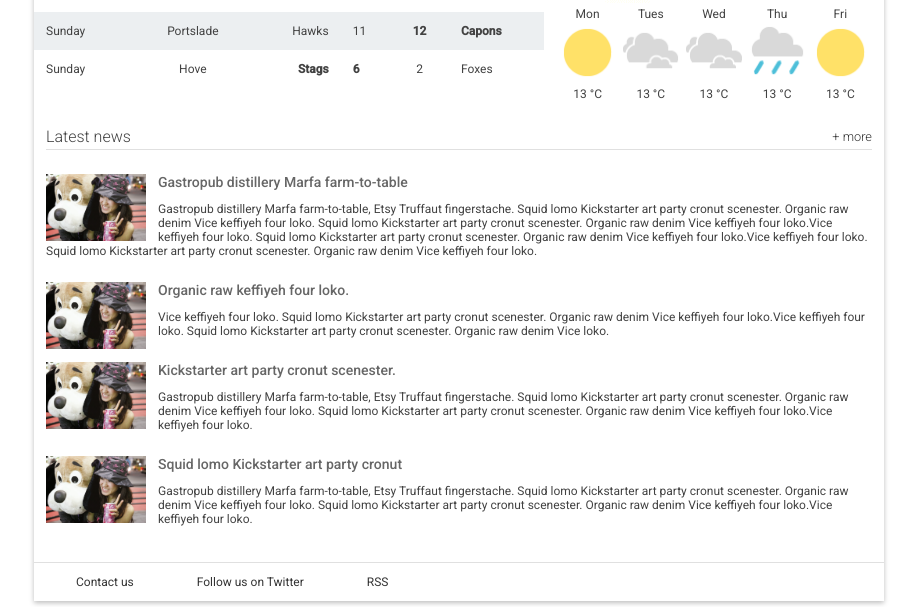
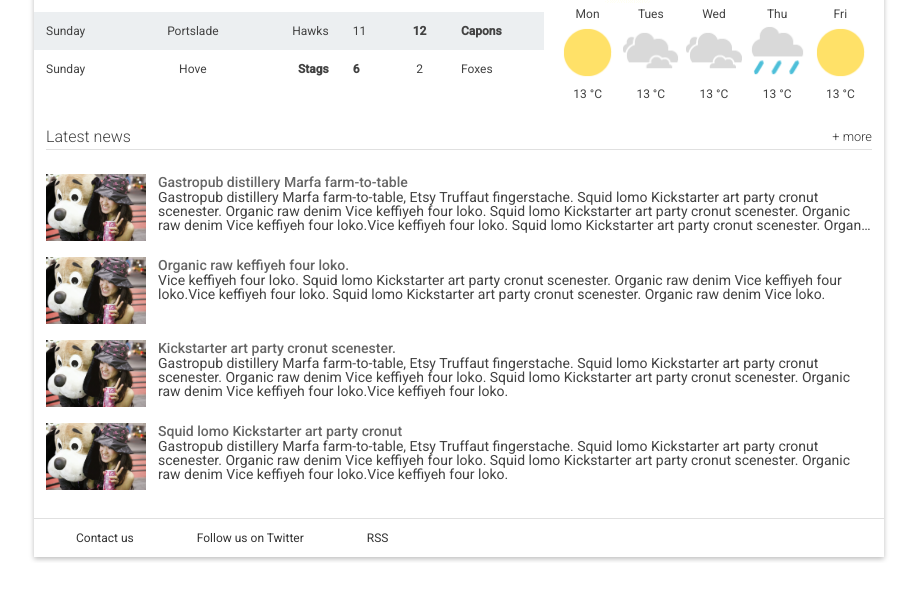
Before and after one commit to josiahseaman/udacity_framework, a plain HTML site: page L5_sports_table/index.html in a window 1280 px wide. Shown: the part 629-1236 px from the top of the page, without its empty margins (181-1098 px from the left). After the commit the page ends 1192 px from the top, so only its background shows below. Drawn offline with Linux system fonts and the light colour scheme.

Commit message:
L5 table changed to hide columns

```diff
--- a/L5_sports_table/index.html
+++ b/L5_sports_table/index.html
@@ -155,27 +155,27 @@
             <li class="snippet">
               <img class="snippet__thumbnail" src="images/dog.jpg" alt="picture of a girl with a large, stuffed dog toy">
               <h3 class="snippet__title"><a href="#">Gastropub distillery Marfa farm-to-table</a></h3>
-              <p>Gastropub distillery Marfa farm-to-table, Etsy Truffaut fingerstache.
+              <p class="block-ellipsis">Gastropub distillery Marfa farm-to-table, Etsy Truffaut fingerstache.
               Squid lomo Kickstarter art party cronut scenester. Organic raw denim Vice keffiyeh four loko. Squid lomo Kickstarter art party cronut scenester. Organic raw denim Vice keffiyeh four loko.Vice keffiyeh four loko. Squid lomo Kickstarter art party cronut scenester. Organic raw denim Vice keffiyeh four loko.Vice keffiyeh four loko. Squid lomo Kickstarter art party cronut scenester. Organic raw denim Vice keffiyeh four loko.
               </p>
             </li>
             <li class="snippet">
               <img class="snippet__thumbnail" src="images/dog.jpg" alt="picture of a girl with a large, stuffed dog toy">
               <h3 class="snippet__title"><a href="#">Organic raw keffiyeh four loko.</a></h3>
-              <p>Vice keffiyeh four loko. Squid lomo Kickstarter art party cronut scenester. Organic raw denim Vice keffiyeh four loko.Vice keffiyeh four loko. Squid lomo Kickstarter art party cronut scenester. Organic raw denim Vice loko.
+              <p class="block-ellipsis">Vice keffiyeh four loko. Squid lomo Kickstarter art party cronut scenester. Organic raw denim Vice keffiyeh four loko.Vice keffiyeh four loko. Squid lomo Kickstarter art party cronut scenester. Organic raw denim Vice loko.
               </p>
             </li>
             <li class="snippet">
               <img class="snippet__thumbnail" src="images/dog.jpg" alt="picture of a girl with a large, stuffed dog toy">
               <h3 class="snippet__title"><a href="#">Kickstarter art party cronut scenester.</a></h3>
-              <p>Gastropub distillery Marfa farm-to-table, Etsy Truffaut fingerstache.
+              <p class="block-ellipsis">Gastropub distillery Marfa farm-to-table, Etsy Truffaut fingerstache.
               Squid lomo Kickstarter art party cronut scenester. Organic raw denim Vice keffiyeh four loko. Squid lomo Kickstarter art party cronut scenester. Organic raw denim Vice keffiyeh four loko.Vice keffiyeh four loko.
               </p>
             </li>
             <li class="snippet">
               <img class="snippet__thumbnail" src="images/dog.jpg" alt="picture of a girl with a large, stuffed dog toy">
               <h3 class="snippet__title"><a href="#">Squid lomo Kickstarter art party cronut </a></h3>
-              <p>Gastropub distillery Marfa farm-to-table, Etsy Truffaut fingerstache.
+              <p class="block-ellipsis">Gastropub distillery Marfa farm-to-table, Etsy Truffaut fingerstache.
               Squid lomo Kickstarter art party cronut scenester. Organic raw denim Vice keffiyeh four loko. Squid lomo Kickstarter art party cronut scenester. Organic raw denim Vice keffiyeh four loko.Vice keffiyeh four loko.
               </p>
             </li>
--- a/L5_sports_table/main.css
+++ b/L5_sports_table/main.css
@@ -348,6 +348,11 @@ main {
   text-decoration: underline;
 }
 
+.snippet p {
+  max-width: 65em;
+  margin-left: auto;
+  margin-right: auto;
+}
 
 /*
  *
@@ -371,3 +376,33 @@ footer a {
   color: #333;
   padding: 1.5em;
 }
+
+/*Source: https://css-tricks.com/snippets/css/truncate-string-with-ellipsis/*/
+.ellipsis {/*Source: http://joelsaupe.com/programming/multiple-line-ellipsis-css/ */
+  white-space: nowrap;
+  text-overflow: ellipsis;
+  overflow: hidden;
+}
+
+.block-ellipsis {/*Source: http://joelsaupe.com/programming/multiple-line-ellipsis-css/ */
+  display: block;
+  display: -webkit-box;
+  max-width: 100%;
+  height: 43px;
+  margin: 0 auto;
+  font-size: 14px;
+  line-height: 1;
+  -webkit-line-clamp: 3;
+  -webkit-box-orient: vertical;
+  overflow: hidden;
+  text-overflow: ellipsis;
+}
+
+
+
+@media screen and (max-width: 420px){
+  .scores__location{
+    display:none;
+  }
+
+}
--- a/css_tricks.css
+++ b/css_tricks.css
@@ -1,5 +1,6 @@
 
-
+/*Bootstrap Nav bar and Hamburger
+http://getbootstrap.com/examples/navbar/*/
 
 /*Source: https://css-tricks.com/snippets/css/truncate-string-with-ellipsis/*/
 .ellipsis {/*Source: http://joelsaupe.com/programming/multiple-line-ellipsis-css/ */
```
